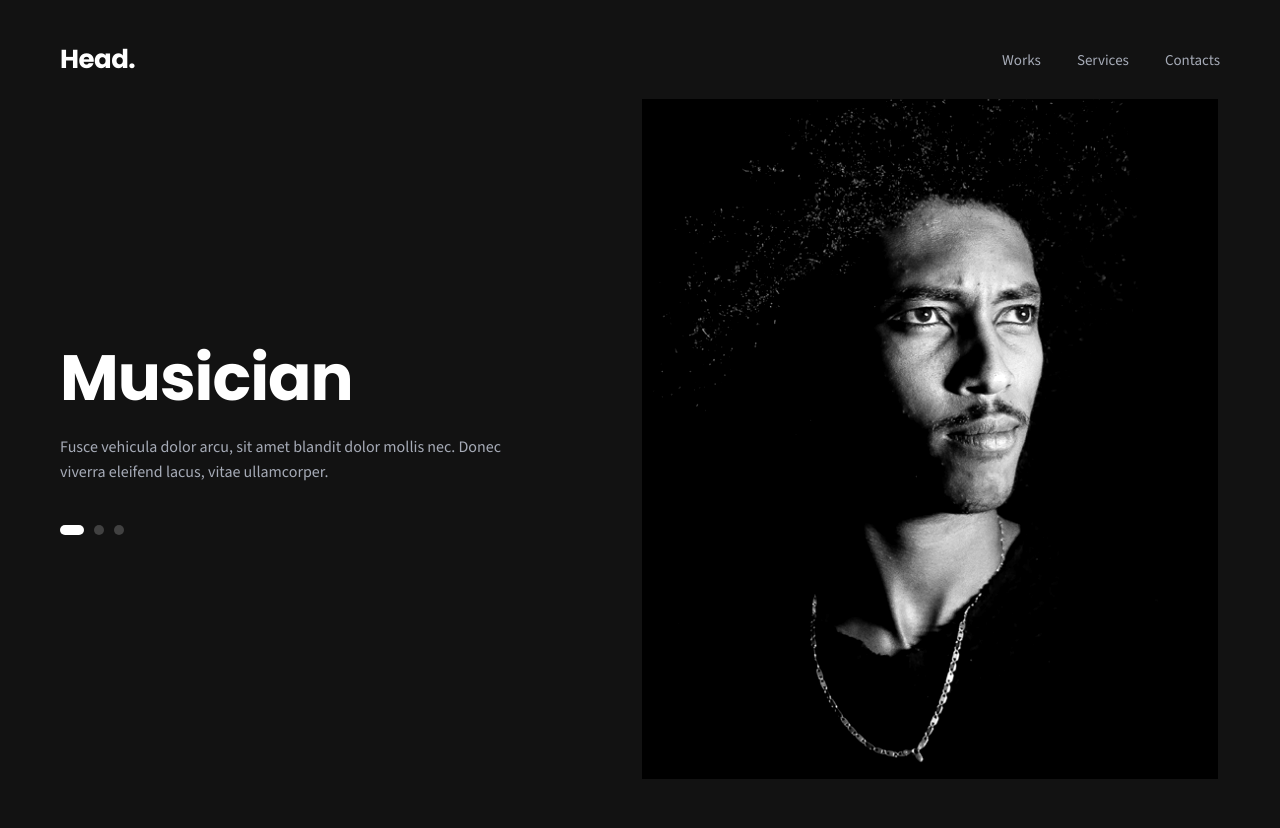
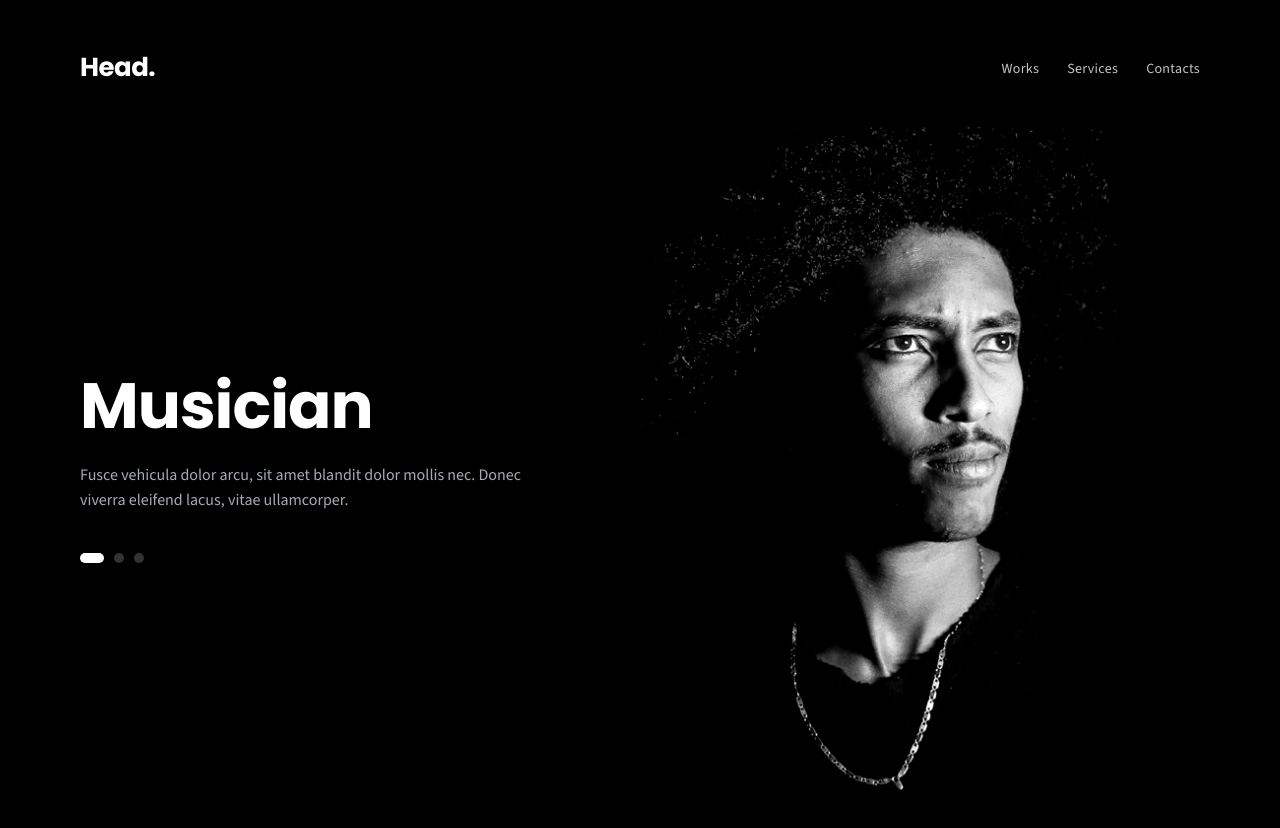
Before and after one commit to carroline88/Responsive-Musician, a plain HTML site: page index.html in a window 1280 px wide. Drawn offline with nearby package versions, Linux system fonts and the light colour scheme.

Commit message:
fix background for image

```diff
--- a/styles/style.css
+++ b/styles/style.css
@@ -1,5 +1,5 @@
 :root {
-  --bg-color: #121212;
+  --bg-color: #000000;
   --text-main: #ffffff;
   --text-muted: #a6abb7;
   --font-heading: 'Poppins', sans-serif;
@@ -28,11 +28,11 @@ body {
   width: 100%;
   max-width: 1440px;
   min-height: 100vh;
-  padding: 40px 60px;
+  padding: 48px 80px;
   display: flex;
   flex-direction: column;
-  position: relative;
-  z-index: 1;
+  justify-content: space-between;
+  margin: 0 auto;
 }
 
 .site-header {
@@ -54,14 +54,15 @@ body {
 .desktop-nav ul {
   display: flex;
   list-style: none;
-  gap: 36px;
+  gap: 28px;
 }
 
 .desktop-nav a {
-  color: var(--text-muted);
+  color: #c4c4c4;
   text-decoration: none;
-  font-size: 15px;
+  font-size: 14px;
   font-weight: 400;
+  letter-spacing: 0.3px;
   transition: color 0.2s ease;
 }
 
@@ -92,8 +93,8 @@ body {
   align-items: center;
   justify-content: space-between;
   flex: 1;
-  gap: 40px;
-  padding-top: 20px;
+  gap: 60px;
+  padding: 40px 0;
 }
 
 .hero-text {
```
